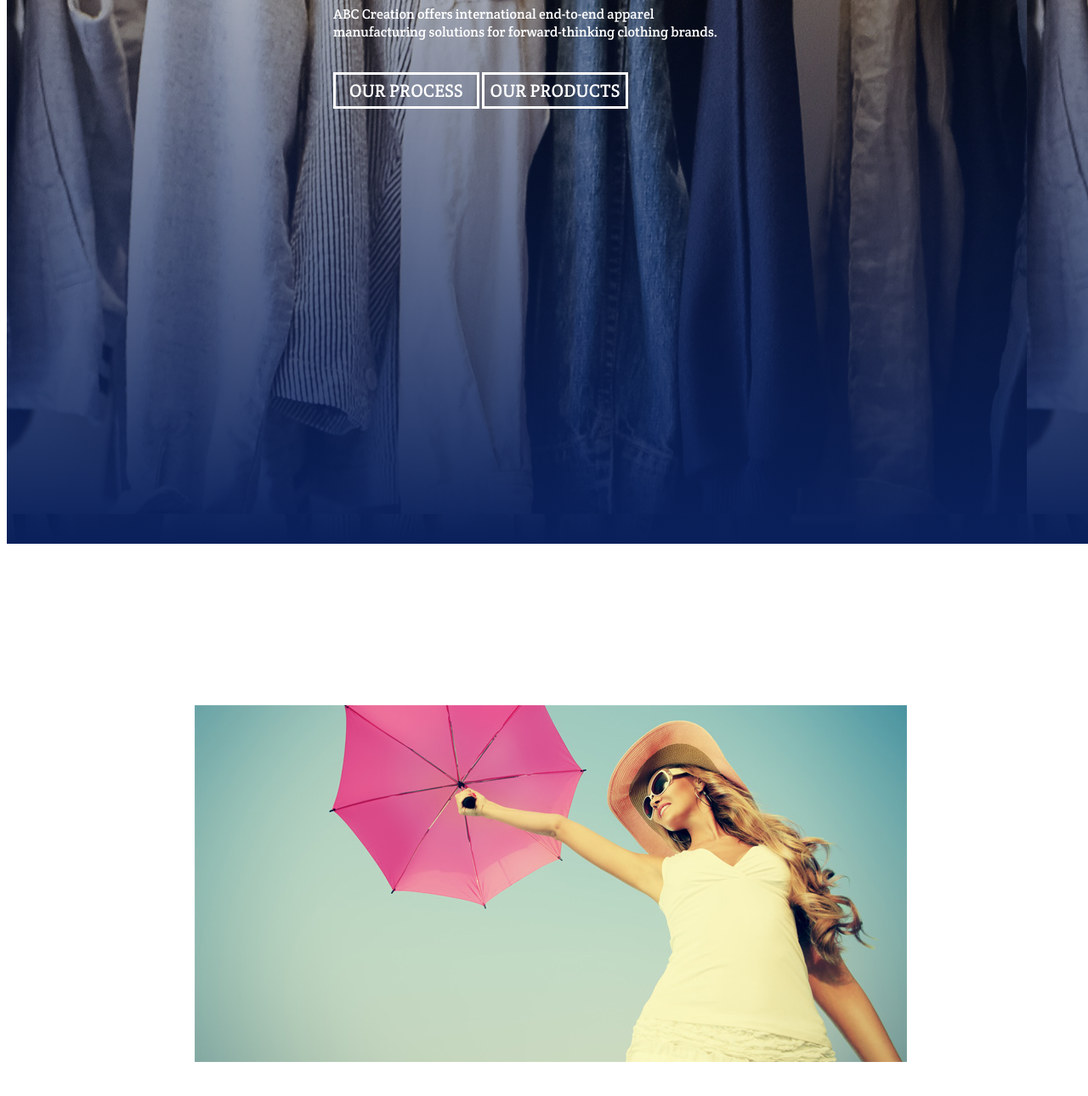
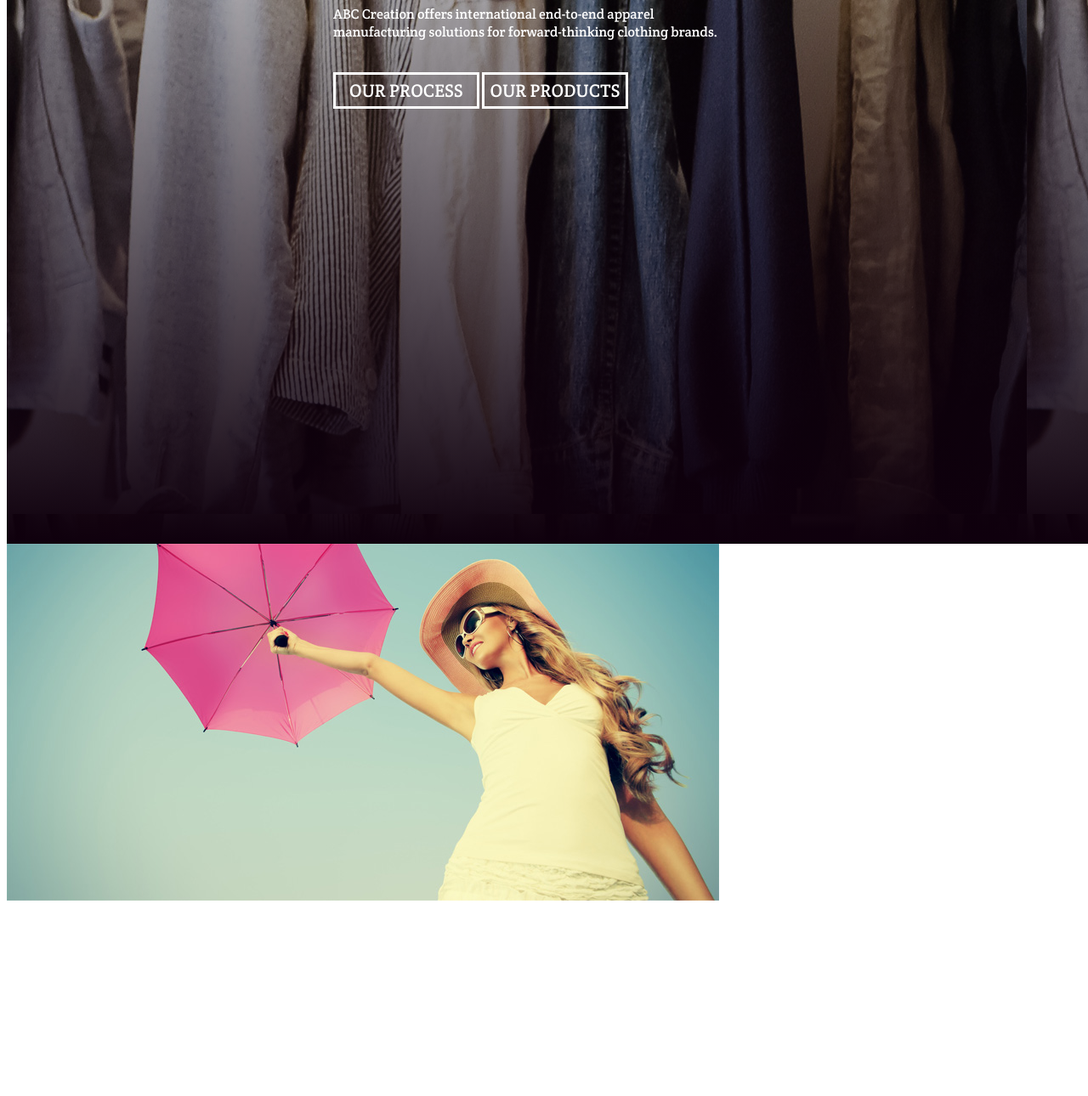
Before and after one commit to scottdiallo/ui-code-challenge-master, a website: page index.html in a window 1280 px wide. Shown: the part 168-1458 px from the top of the page at 85% size. Drawn offline with nearby package versions, Linux system fonts and the light colour scheme.

Commit message:
minor change

```diff
--- a/index.html
+++ b/index.html
@@ -10,6 +10,7 @@
 </head>
 <body>
 <header>
+</header>
 
 <div class="image">
 
@@ -32,11 +33,6 @@
 </div>
 </div>
 
-<!--- header 2 start here ---------->
-    <div class="header-2">
-<!-- <img src="image2.jpg" class="header-2-img" alt="header-2-img" /> -->
-    </div>
-</header>
 <div class="bg-img"></div>
 <div class="bg-img-2"></div>
 
--- a/style.css
+++ b/style.css
@@ -13,7 +13,7 @@ html, body {
 }
 
 .bg-img-2{
-    background: url('image2.jpg') center center no-repeat;
+    background: url('image2.jpg')no-repeat;
 }
 .bg-img, .bg-img-2 {
   width: 100%;
@@ -26,7 +26,7 @@ html, body {
     /* top, transparent red */
     linear-gradient(
       rgba(2, 0, 0, 0.2),
-      rgba(9, 32, 91, 8)
+      rgba(15, 0, 13, 1)
     ),
     /* bottom, image */
     url(image1.jpg);
```
